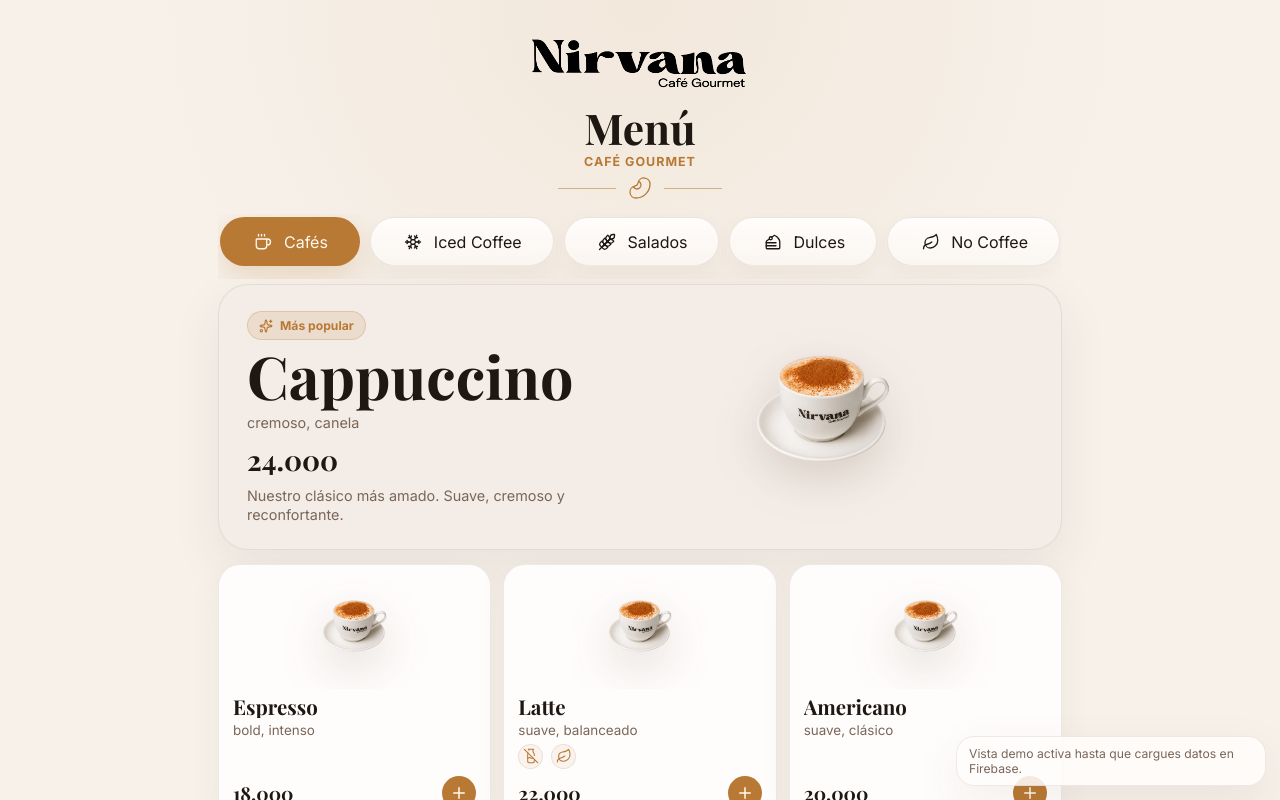
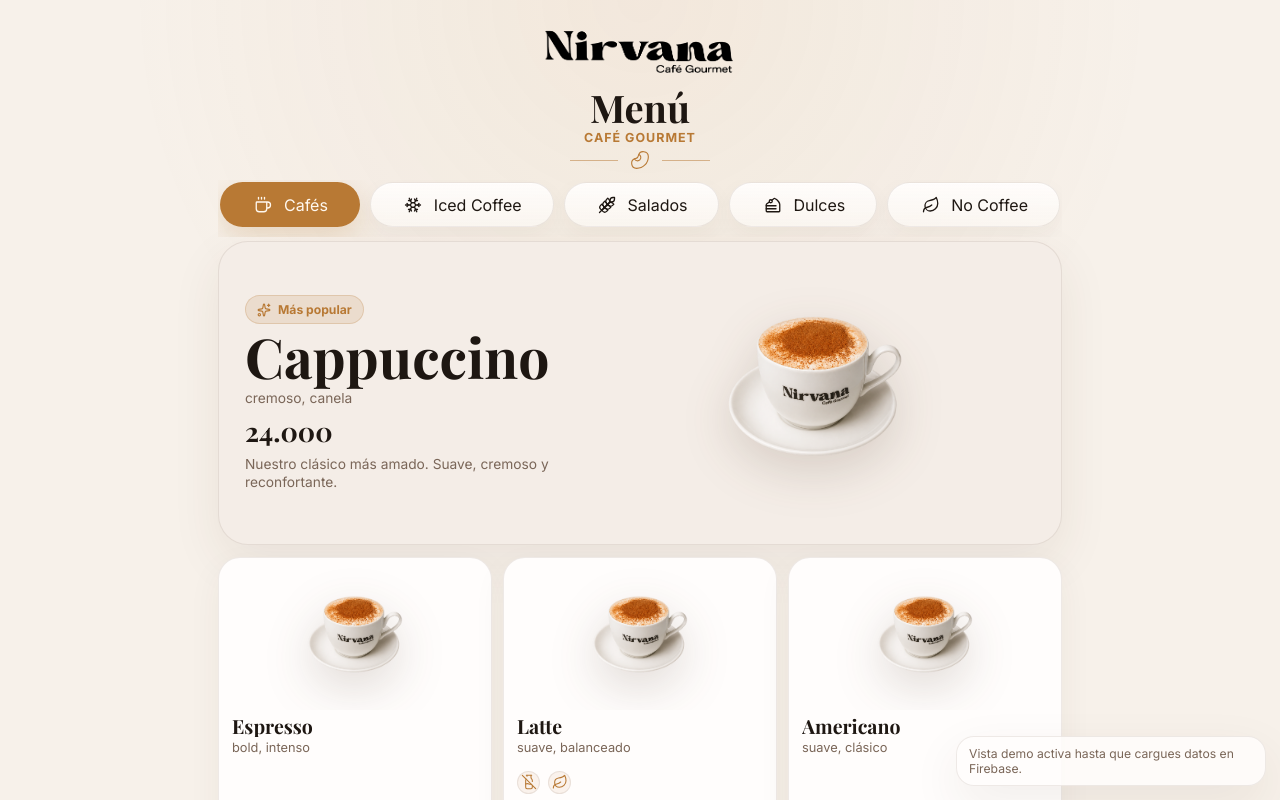
Before and after one commit to Gastonmaluff/MENU-DIGITAL, a React (Vite) app: page / in a window 1280 px wide. Shown: the top 800 px of the page. Built offline with nearby package versions, Linux system fonts and the light colour scheme; no server answers; the database is empty.

Commit message:
Increase public product image prominence

```diff
--- a/src/styles.css
+++ b/src/styles.css
@@ -64,19 +64,19 @@
   width: min(900px, 100%);
   min-height: 100vh;
   margin: 0 auto;
-  padding: 18px 28px 24px;
+  padding: 12px 28px 18px;
   position: relative;
 }
 .menu-header {
   text-align: center;
   display: grid;
   justify-items: center;
-  gap: 7px;
-  margin-bottom: 14px;
+  gap: 5px;
+  margin-bottom: 10px;
 }
 .brand-logo {
-  width: min(380px, 72vw);
-  height: 82px;
+  width: min(350px, 68vw);
+  height: 72px;
   object-fit: contain;
   mix-blend-mode: multiply;
   filter: contrast(1.16);
@@ -104,12 +104,12 @@
 }
 .menu-title-block h2 {
   margin: 0;
-  font-size: clamp(1.95rem, 4.6vw, 2.65rem);
+  font-size: clamp(1.78rem, 4.2vw, 2.38rem);
   line-height: 1;
 }
 .menu-title-block span {
   display: block;
-  margin-top: 5px;
+  margin-top: 3px;
   color: var(--accent);
   font-size: 0.78rem;
   font-weight: 700;
@@ -123,11 +123,11 @@
   color: var(--accent);
 }
 .ornament svg {
-  width: 24px;
-  height: 24px;
+  width: 20px;
+  height: 20px;
 }
 .ornament span {
-  width: 58px;
+  width: 48px;
   height: 1px;
   background: color-mix(in srgb, var(--accent) 50%, transparent);
 }
@@ -135,7 +135,7 @@
   display: flex;
   gap: 10px;
   overflow-x: auto;
-  padding: 3px 2px 13px;
+  padding: 2px 2px 10px;
   scrollbar-width: none;
 }
 .category-pill {
@@ -146,12 +146,12 @@
   background:
     linear-gradient(180deg, color-mix(in srgb, var(--card) 94%, transparent), color-mix(in srgb, var(--surface) 82%, transparent));
   color: var(--text-primary);
-  padding: 12px 16px;
+  padding: 10px 15px;
   display: inline-flex;
   align-items: center;
   justify-content: center;
   gap: 9px;
-  min-height: 48px;
+  min-height: 44px;
   box-shadow: inset 0 1px 0 rgba(255, 255, 255, 0.46), 0 8px 22px rgba(79, 52, 31, 0.045);
   transition: transform 180ms ease, background 180ms ease, border-color 180ms ease, box-shadow 180ms ease, color 180ms ease;
   user-select: none;
@@ -292,15 +292,15 @@
   border-radius: var(--radius-card);
   background: var(--featured-card);
   box-shadow: var(--shadow-card);
-  padding: 22px 28px 20px;
-  min-height: 232px;
+  padding: 18px 26px 18px;
+  min-height: 250px;
   display: grid;
-  grid-template-columns: 0.9fr 1.1fr;
+  grid-template-columns: 0.86fr 1.14fr;
   align-items: center;
-  gap: 22px;
+  gap: 18px;
   text-align: left;
   color: inherit;
-  margin: 5px 0 14px;
+  margin: 4px 0 12px;
 }
 .featured-chip {
   display: inline-flex;
@@ -317,12 +317,12 @@
 }
 .featured-copy {
   display: grid;
-  gap: 8px;
+  gap: 6px;
   min-width: 0;
 }
 .featured-product h3 {
   margin: 0;
-  font-size: clamp(2.35rem, 5.7vw, 3.7rem);
+  font-size: clamp(2.25rem, 5.4vw, 3.45rem);
   line-height: 0.95;
 }
 .featured-tags {
@@ -332,13 +332,13 @@
 }
 .featured-product strong {
   font-family: 'Playfair Display', Georgia, serif;
-  font-size: 1.75rem;
+  font-size: 1.68rem;
 }
 .featured-product p {
   margin: 0;
   color: var(--text-secondary);
-  line-height: 1.38;
-  font-size: 0.9rem;
+  line-height: 1.32;
+  font-size: 0.86rem;
 }
 .featured-visual {
   min-width: 0;
@@ -346,7 +346,7 @@
   display: flex;
   align-items: center;
   justify-content: center;
-  overflow: hidden;
+  overflow: visible;
 }
 .product-image-frame {
   width: 100%;
@@ -356,18 +356,26 @@
   overflow: hidden;
 }
 .product-image-frame--tiny { width: 74px; height: 74px; }
-.product-image-frame--small { height: 112px; padding: 0 10px 14px; }
+.product-image-frame--small { height: 142px; padding: 0 4px 10px; }
 .product-image-frame--medium { height: 220px; }
 .product-image-frame--large { height: 330px; }
-.product-image-frame--featured { height: 222px; padding: 0 4px 18px; }
+.product-image-frame--featured { height: 266px; padding: 0 0 14px; }
 .product-image {
   display: block;
   width: auto;
   height: auto;
-  max-width: 100%;
+  max-width: 82%;
   max-height: 100%;
   object-fit: contain;
   filter: var(--product-shadow);
+}
+.product-image-frame--featured .product-image {
+  max-width: 92%;
+  max-height: 106%;
+}
+.product-image-frame--small .product-image {
+  max-width: 82%;
+  max-height: 110%;
 }
 .product-image-placeholder {
   width: 86px;
@@ -381,7 +389,7 @@
 .product-grid {
   display: grid;
   grid-template-columns: repeat(3, 1fr);
-  gap: 12px;
+  gap: 11px;
 }
 .product-card,
 .see-more-card {
@@ -389,13 +397,13 @@
   border-radius: calc(var(--radius-card) - 8px);
   background: var(--card);
   box-shadow: 0 12px 34px rgba(79, 52, 31, 0.055);
-  padding: 12px 14px 13px;
+  padding: 10px 13px 12px;
   color: inherit;
   text-align: left;
-  min-height: 224px;
+  min-height: 300px;
   display: grid;
-  grid-template-rows: auto minmax(0, 1fr) auto;
-  gap: 7px;
+  grid-template-rows: 142px minmax(78px, 1fr) 34px;
+  gap: 6px;
   transition: transform 180ms ease, box-shadow 180ms ease;
 }
 .product-card:hover,
@@ -404,24 +412,24 @@
   box-shadow: var(--shadow-card);
 }
 .product-card-image-area {
-  height: 112px;
+  height: 142px;
   display: flex;
   align-items: center;
   justify-content: center;
-  overflow: hidden;
+  overflow: visible;
 }
 .product-card-content {
-  min-height: 58px;
+  min-height: 78px;
   display: grid;
-  grid-template-rows: minmax(0, auto) 25px;
-  gap: 5px;
+  grid-template-rows: minmax(0, auto) 24px;
+  gap: 4px;
 }
 .product-card-copy {
   min-width: 0;
 }
 .product-card h3 {
-  font-size: 1.28rem;
-  margin: 0 0 4px;
+  font-size: 1.22rem;
+  margin: 0 0 3px;
   line-height: 1.05;
   display: -webkit-box;
   -webkit-line-clamp: 1;
@@ -431,8 +439,8 @@
 .product-card p {
   margin: 0;
   color: var(--text-secondary);
-  line-height: 1.25;
-  font-size: 0.84rem;
+  line-height: 1.22;
+  font-size: 0.8rem;
   display: -webkit-box;
   -webkit-line-clamp: 1;
   -webkit-box-orient: vertical;
@@ -450,11 +458,11 @@
   display: flex;
   align-items: center;
   gap: 8px;
-  min-height: 24px;
+  min-height: 23px;
 }
 .product-option-icons span {
-  width: 25px;
-  height: 25px;
+  width: 23px;
+  height: 23px;
   border: 1px solid var(--border);
   border-radius: 50%;
   display: grid;
@@ -484,7 +492,7 @@
 }
 .product-card-footer strong {
   font-family: 'Playfair Display', Georgia, serif;
-  font-size: 1.2rem;
+  font-size: 1.18rem;
 }
 .round-action,
 .see-more-action,
@@ -1116,6 +1124,10 @@
   .product-grid { grid-template-columns: 1fr; }
   .product-image-frame--featured { height: 260px; }
   .product-card-image-area,
-  .product-image-frame--small { height: 120px; }
+  .product-image-frame--small { height: 150px; }
+  .product-card {
+    min-height: 318px;
+    grid-template-rows: 150px minmax(78px, 1fr) 34px;
+  }
   .admin-page-header { align-items: flex-start; flex-direction: column; }
 }
```
